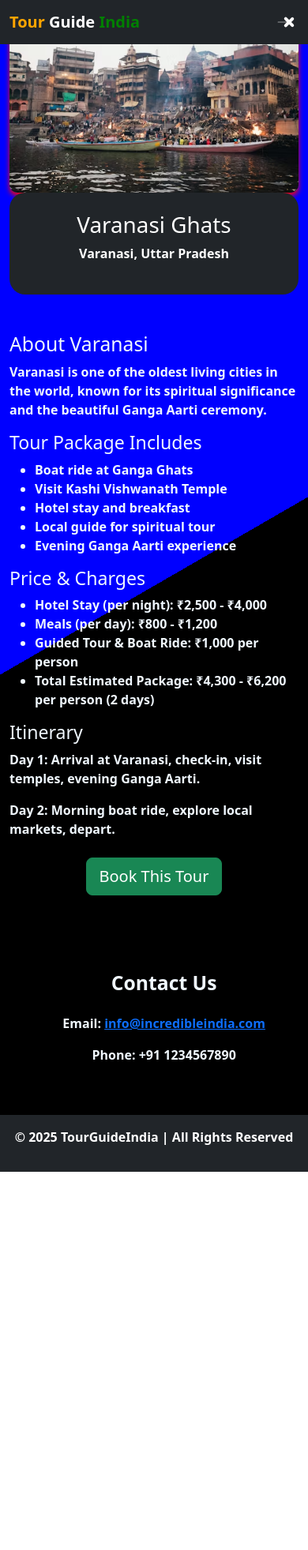
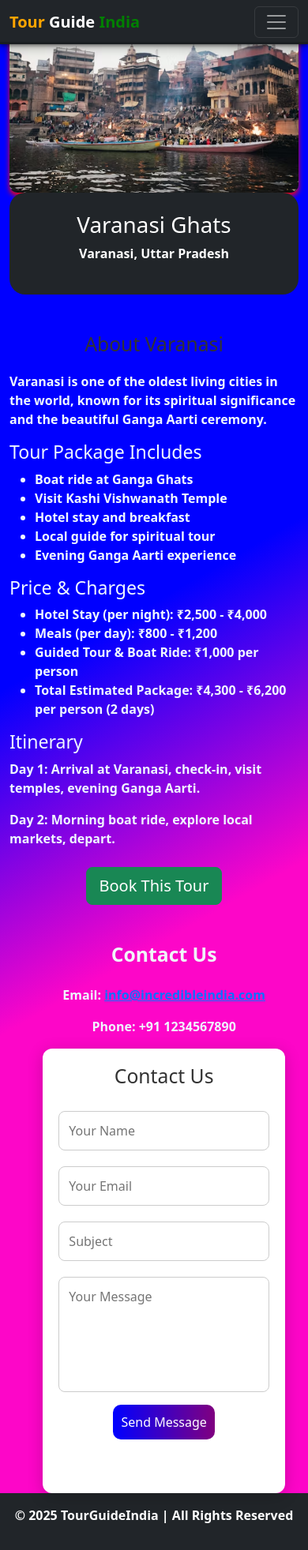
Before and after one commit to KhanNargis18/TourGuideIndia-website, a plain HTML site: page varanasi.html in a window 390 px wide. Shown: the whole page at 79% size. Before the commit the page ends 1484 px from the top, so only its background shows below. Drawn offline with nearby package versions, Linux system fonts and the light colour scheme; files whose address does not match are found by name.

Commit message:
Update varanasi.html

```diff
--- a/varanasi.html
+++ b/varanasi.html
@@ -4,70 +4,18 @@
 <meta charset="UTF-8">
 <meta name="viewport" content="width=device-width, initial-scale=1.0">
 <title>Varanasi Ghats Tour - TourGuideIndia</title>
-<link rel="stylesheet" href="style.css">
-<link href="https://cdn.jsdelivr.net/npm/bootstrap@5.3.8/dist/css/bootstrap.min.css" rel="stylesheet">
+<link rel="stylesheet" href="https://cdn.jsdelivr.net/npm/bootstrap@5.3.7/dist/css/bootstrap.min.css">
+    <link rel="stylesheet" href="https://cdn.jsdelivr.net/npm/bootstrap-icons@1.13.1/font/bootstrap-icons.min.css">
+  <link rel="stylesheet" href="style.css">
 <style>
 body{
-        background: linear-gradient(150deg, blue 50%, rgb(0, 0, 0) 45%);
+        background: linear-gradient(150deg, blue 40%, rgb(253, 6, 200) 60%);
         font-weight: bold;
         color: aliceblue;
     }
-    .navbar-toggler {
-    position: relative;
-    width: 40px;
-    height: 30px;
-    border: none;
-    background: none;
-    outline: none;
-    cursor: pointer;
+.navbar{
+    box-shadow: rgba(0, 0, 0, 0.4) 0px 2px 4px, rgba(0, 0, 0, 0.3) 0px 7px 13px -3px, rgba(0, 0, 0, 0.2) 0px -3px 0px inset;
 }
-
-.navbar-toggler-icon {
-    position: relative;
-    display: block;
-    width: 100%;
-    height: 4px;
-    background-color: white;
-    border-radius: 2px;
-    transition: all 0.4s ease;
-}
-
-.navbar-toggler-icon::before,
-.navbar-toggler-icon::after {
-    content: '';
-    position: absolute;
-    width: 100%;
-    height: 4px;
-    background-color: white;
-    border-radius: 2px;
-    transition: all 0.4s ease;
-}
-
-.navbar-toggler-icon::before {
-    top: -10px;
-}
-
-.navbar-toggler-icon::after {
-    bottom: -10px;
-}
-
-/* When toggled */
-.navbar-toggler.collapsed .navbar-toggler-icon {
-    background-color: white; /* Middle bar */
-}
-
-.navbar-toggler:not(.collapsed) .navbar-toggler-icon {
-    background-color: transparent; /* Hide middle bar */
-}
-
-.navbar-toggler:not(.collapsed) .navbar-toggler-icon::before {
-    transform: rotate(45deg) translate(7px, 7px);
-}
-
-.navbar-toggler:not(.collapsed) .navbar-toggler-icon::after {
-    transform: rotate(-45deg) translate(7px, -7px);
-}
-
 
   img{
     border-radius: 10px;
@@ -77,6 +25,58 @@ body{
   .Heading{
     border-radius: 20px;
   }
+
+.contact-container {
+      background: white;
+      padding: 30px;
+      border-radius: 12px;
+      box-shadow: 0 4px 20px rgba(0,0,0,0.2);
+      width: 90%;
+      max-width: 500px;
+    }
+    .contact .container {
+  display: flex;
+  justify-content: center;
+  align-items: center;
+  flex-direction: column;
+}
+
+
+    h2 {
+      text-align: center;
+      margin-bottom: 20px;
+      color: #333;
+    }
+
+    input, textarea {
+      width: 100%;
+      padding: 12px;
+      margin: 10px 0;
+      border: 1px solid #ccc;
+      border-radius: 8px;
+      resize: none;
+    }
+
+    .contact button{
+        padding: 10px;
+        background: linear-gradient(to right, blue , purple);
+        border-radius: 10px;
+        border: none;
+        color: white;
+
+    }
+
+
+
+    @media (max-width: 480px) {
+      .contact-container {
+        padding: 20px;
+      }
+    }
+    .nav-link li{
+        padding: 10px;
+        width: 10px;
+    }
 </style>
 </head>
 <body>
@@ -87,8 +87,10 @@ body{
                 <span class="text-guide">Guide</span>
                 <span class="text-india">India</span>
       </a>
-        <button class="navbar-toggler" type="button" data-bs-toggle="collapse" data-bs-target="#navbarNav"> <span class="navbar-toggler-icon"></span> </button>
 
+<button class="navbar-toggler" type="button" data-bs-toggle ="collapse" data-bs-target="#navbarNav">
+          <span class="navbar-toggler-icon"></span>
+        </button>
         <div class="collapse navbar-collapse" id="navbarNav">
             <ul class="navbar-nav ms-auto">
                 <li class="nav-item"><a class="nav-link" href="index.html">Home</a></li>
@@ -137,19 +139,30 @@ body{
 </div>
 </div>
 
-<section id="contact" class="contact navbar-expand-lg text-center c py-5">
-<div class="container">
-<h2 class="fw-bold mb-4">Contact Us</h2>
-<p>Email: <a href="mailto:info@incredibleindia.com">info@incredibleindia.com</a></p>
-<p>Phone: +91 1234567890</p>
-</div>
+
+    <section id="contact" class="contact navbar-expand-lg text-center c">
+    <div class="container">
+      <h2 class="fw-bold mb-4" style="color: #f1f5f9;">Contact Us</h2>
+      <p>Email: <a href="mailto:info@incredibleindia.com">info@incredibleindia.com</a></p>
+      <p>Phone: +91 1234567890</p>
+
+  <div class="contact-container" id="contact">
+    <h2>Contact Us</h2>
+    <form id="contactForm justify-content-center">
+      <input type="text" id="name" placeholder="Your Name" required>
+      <input type="email" id="email" placeholder="Your Email" required>
+      <input type="text" id="subject" placeholder="Subject" required>
+      <textarea id="message" rows="5" placeholder="Your Message" required></textarea>
+      <button type="submit">Send Message</button><br><br><br>
+
+
+    </div>
+    </form>
 </section>
  <!-- Footer -->
   <footer class="bg-dark text-white text-center py-3">
     <p>© 2025 TourGuideIndia | All Rights Reserved</p>
   </footer>
-    <script src="https://cdn.jsdelivr.net/npm/bootstrap@5.3.8/dist/js/bootstrap.bundle.min.js"></script>
-
 
 <script src="https://cdn.jsdelivr.net/npm/bootstrap@5.3.8/dist/js/bootstrap.bundle.min.js"></script>
 </body>
```
